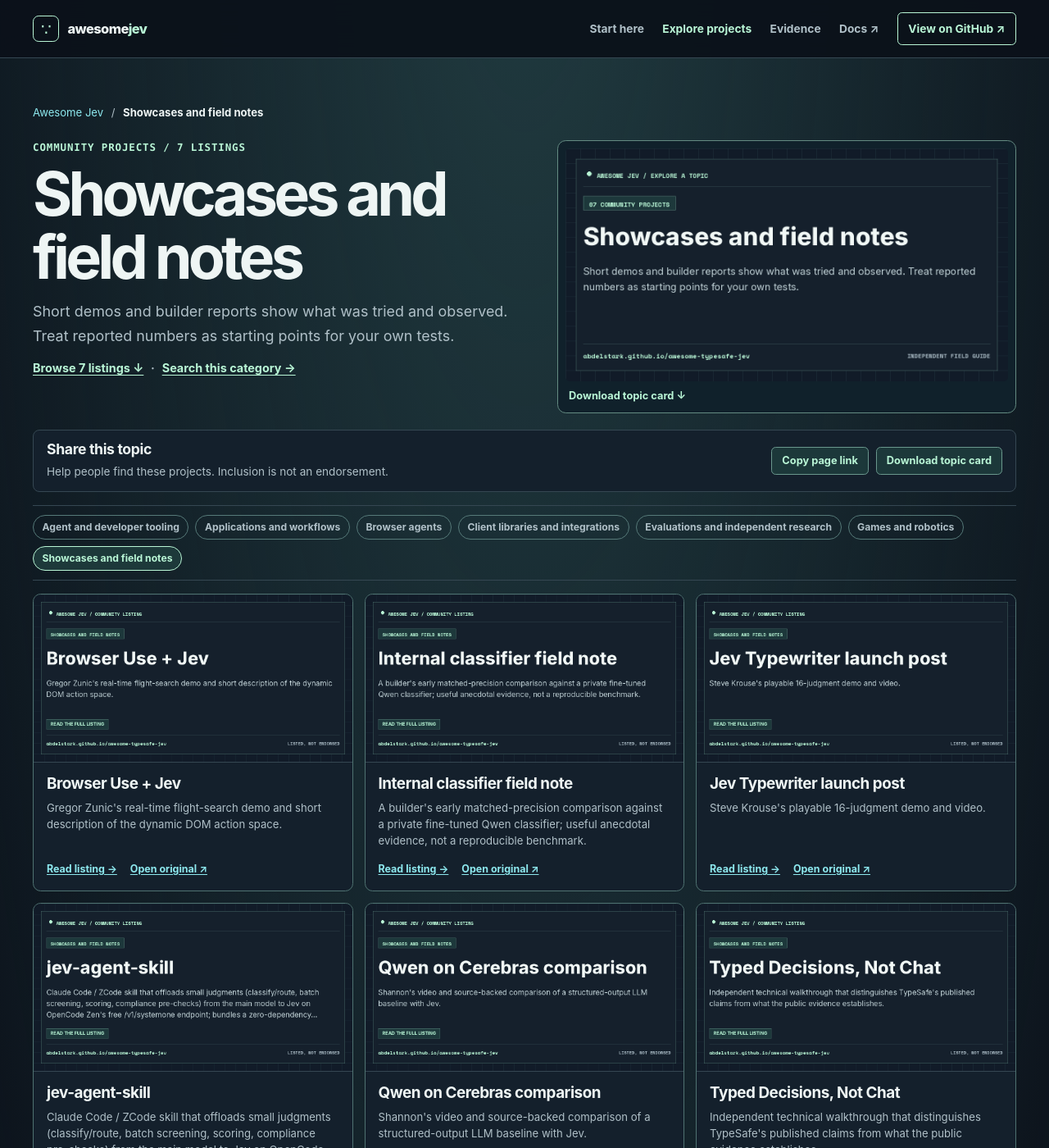
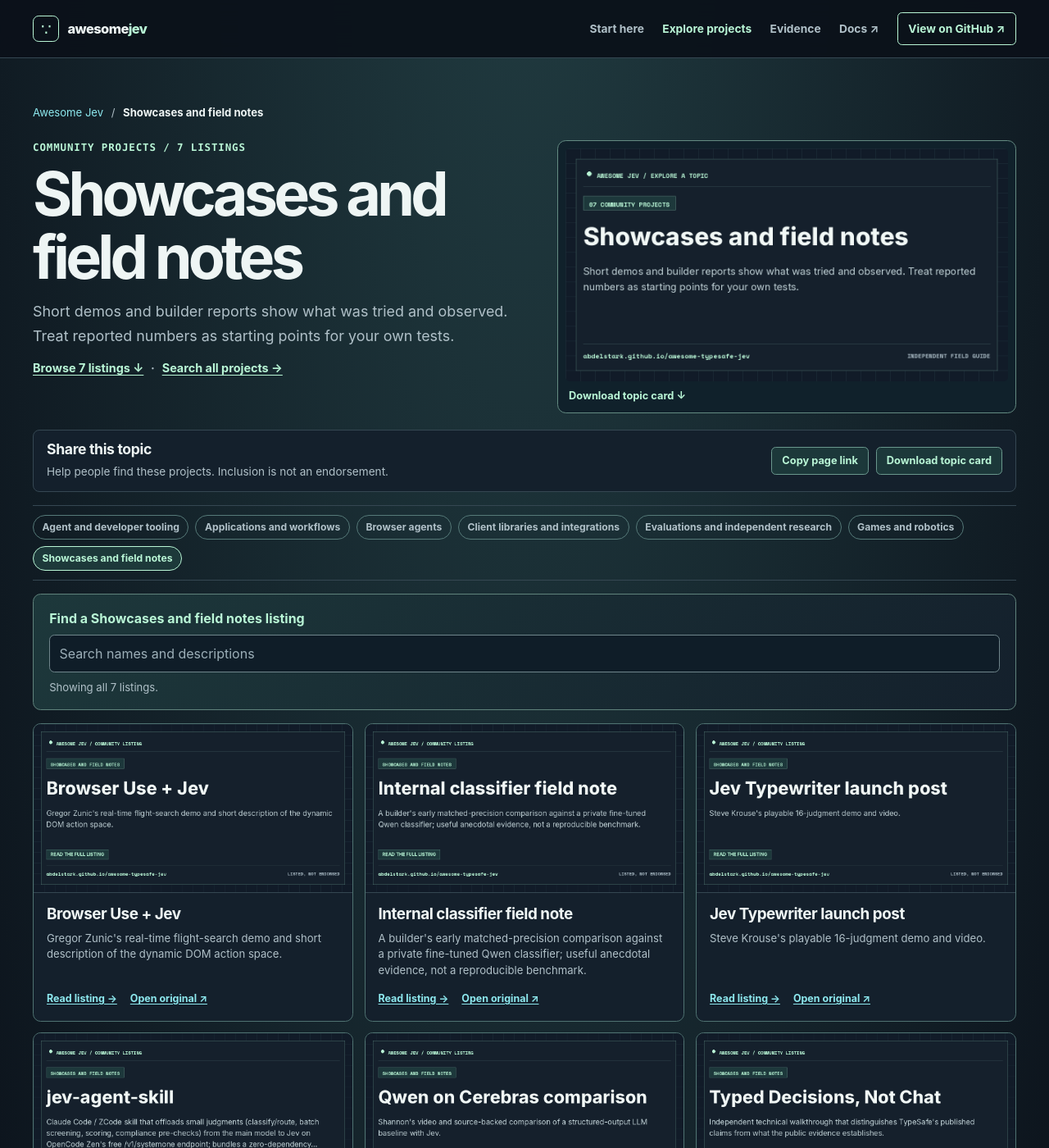
Before and after one commit to AbdelStark/awesome-typesafe, a Jekyll site: the page built from categories/showcases-and-field-notes.html, in a window 1280 px wide and 1400 px high. Shown: the whole window at 82% size. Built offline with Jekyll 4.4.1, drawn with Linux system fonts in a browser that asks for light colours; some of the changed lines change nothing that is shown.

Commit message:
Let readers filter category pages in place

```diff
--- a/_layouts/category.html
+++ b/_layouts/category.html
@@ -13,7 +13,7 @@
       <p class="category-page__eyebrow">Community projects / {{ page.resources.size }} listings</p>
       <h1>{{ page.category_name | escape }}</h1>
       <p class="category-page__intro">{{ page.description | escape }}</p>
-      <p class="category-page__actions"><a href="#category-projects">Browse {{ page.resources.size }} listings ↓</a> <span aria-hidden="true">·</span> <a href="{{ '/' | relative_url }}?category={{ page.category_id | url_encode }}#community-projects">Search this category →</a></p>
+      <p class="category-page__actions"><a href="#category-projects">Browse {{ page.resources.size }} listings ↓</a> <span aria-hidden="true">·</span> <a href="{{ '/' | relative_url }}#community-projects">Search all projects →</a></p>
     </header>
     <a class="category-page__visual" href="{{ page.social_image | relative_url }}" download="awesome-jev-{{ page.category_id | escape }}.png" aria-label="Download the share card for {{ page.category_name | escape }}">
       <img src="{{ page.social_image | relative_url }}" width="1200" height="630" alt="Awesome Jev share card for {{ page.category_name | escape }}" decoding="async">
@@ -39,6 +39,15 @@
     {% endfor %}
   </nav>
 
+  <div class="category-page__filter" hidden>
+    <label for="category-search">Find a {{ page.category_name | escape }} listing</label>
+    <div class="category-page__filter-controls">
+      <input id="category-search" type="search" placeholder="Search names and descriptions" autocomplete="off" aria-controls="category-projects">
+      <button type="button" class="category-page__filter-clear" hidden>Clear</button>
+    </div>
+    <p class="category-page__filter-status" role="status" aria-live="polite"></p>
+  </div>
+
   <div class="category-page__grid" id="category-projects" tabindex="-1">
     {% for resource in page.resources %}
     <article class="category-page__card">
@@ -56,6 +65,7 @@
     </article>
     {% endfor %}
   </div>
+  <p class="category-page__empty" hidden>No listings match that search. Try another term or clear the filter.</p>
 
   <p class="category-page__note">Community entries are independent unless their source says otherwise. Inclusion is not an endorsement or security review. <a href="https://github.com/AbdelStark/awesome-typesafe-jev/issues/new?template=report-stale.yml">Report an outdated detail →</a></p>
 </div>
--- a/assets/resource.js
+++ b/assets/resource.js
@@ -20,7 +20,7 @@
     button.textContent = label;
     button.addEventListener('click', async () => {
       try {
-        await navigator.clipboard.writeText(value);
+        await navigator.clipboard.writeText(typeof value === 'function' ? value() : value);
         report(success);
       } catch {
         report('Copy unavailable in this browser.');
@@ -31,8 +31,19 @@
 
   const pageUrl = canonical.href;
   const isProject = Boolean(document.querySelector('.resource-page'));
+  const categoryPage = document.querySelector('.category-page');
+  function shareUrl() {
+    if (!categoryPage) return pageUrl;
+    const url = new URL(pageUrl);
+    const query = new URL(location.href).searchParams.get('q')?.trim();
+    if (query) {
+      url.searchParams.set('q', query);
+      url.hash = 'category-projects';
+    }
+    return url.href;
+  }
   if (navigator.clipboard?.writeText) {
-    buttons.prepend(copyButton('Copy page link', pageUrl, 'Page link copied.'));
+    buttons.prepend(copyButton('Copy page link', shareUrl, 'Page link copied.'));
   }
   if (isProject && navigator.clipboard?.writeText) {
     const badgeUrl = new URL('assets/listed-badge.svg', home.href).href;
@@ -45,7 +56,7 @@
     shareButton.textContent = isProject ? 'Share project' : 'Share topic';
     shareButton.addEventListener('click', async () => {
       try {
-        await navigator.share({ title: document.title, url: pageUrl });
+        await navigator.share({ title: document.title, url: shareUrl() });
         report(isProject ? 'Project shared.' : 'Topic shared.');
       } catch (error) {
         if (error?.name !== 'AbortError') report('Share unavailable in this browser.');
@@ -53,4 +64,50 @@
     });
     buttons.prepend(shareButton);
   }
+
+  if (categoryPage) {
+    const filter = categoryPage.querySelector('.category-page__filter');
+    const input = filter?.querySelector('input');
+    const clear = filter?.querySelector('button');
+    const count = filter?.querySelector('.category-page__filter-status');
+    const empty = categoryPage.querySelector('.category-page__empty');
+    const cards = [...categoryPage.querySelectorAll('.category-page__card')];
+    if (!filter || !input || !clear || !count || !empty || !cards.length) return;
+
+    const searchable = cards.map((card) => [
+      card.querySelector('h2')?.textContent || '',
+      card.querySelector('.category-page__card-body p')?.textContent || '',
+    ].join(' ').toLocaleLowerCase());
+    function updateFilter(updateUrl) {
+      const query = input.value.trim();
+      const terms = query.toLocaleLowerCase().split(/\s+/).filter(Boolean);
+      let visible = 0;
+      cards.forEach((card, index) => {
+        const matches = terms.every((term) => searchable[index].includes(term));
+        card.hidden = !matches;
+        if (matches) visible += 1;
+      });
+      clear.hidden = !query;
+      empty.hidden = visible !== 0;
+      count.textContent = query
+        ? `${visible} of ${cards.length} listings match “${query}”.`
+        : `Showing all ${cards.length} listings.`;
+      if (updateUrl) {
+        const url = new URL(location.href);
+        if (query) url.searchParams.set('q', query);
+        else url.searchParams.delete('q');
+        history.replaceState(null, '', url);
+      }
+    }
+
+    input.value = new URL(location.href).searchParams.get('q') || '';
+    input.addEventListener('input', () => updateFilter(true));
+    clear.addEventListener('click', () => {
+      input.value = '';
+      updateFilter(true);
+      input.focus();
+    });
+    filter.hidden = false;
+    updateFilter(false);
+  }
 })();
--- a/assets/style.css
+++ b/assets/style.css
@@ -350,6 +350,15 @@
 .category-page__topics { display: flex; flex-wrap: wrap; gap: .5rem; margin: 0 0 1rem; padding: .7rem 0; border-block: 1px solid var(--line); }
 .category-page__topics a { display: inline-block; padding: .36rem .66rem; border: 1px solid #567a79; border-radius: 999px; color: var(--muted); font-size: .76rem; font-weight: 700; line-height: 1.35; text-decoration: none; }
 .category-page__topics a:hover, .category-page__topics a[aria-current="page"] { border-color: var(--mint); background: #1d393a; color: var(--mint); }
+.category-page__filter { margin: 0 0 1rem; padding: 1rem 1.2rem; border: 1px solid #60837c; border-radius: .6rem; background: linear-gradient(130deg, #1d383b, var(--panel)); }
+.category-page__filter label { display: block; margin-bottom: .45rem; color: var(--mint); font-size: 1rem; font-weight: 750; }
+.category-page__filter-controls { display: flex; gap: .55rem; }
+.category-page__filter input { flex: 1; min-width: 0; min-height: 2.8rem; padding: .55rem .7rem; border: 1px solid #6f858b; border-radius: .4rem; background: #0f1d28; color: var(--text); font: inherit; }
+.category-page__filter input::placeholder { color: #9cafb8; }
+.category-page__filter-clear { padding: .45rem .85rem; border: 1px solid #6a978d; border-radius: .4rem; background: #1c383a; color: var(--mint); font-family: inherit; font-size: .85rem; font-weight: 700; line-height: 1.4; cursor: pointer; }
+.category-page__filter-clear:hover { border-color: var(--mint); background: #25504a; }
+.category-page__filter-status { margin: .45rem 0 0 !important; color: var(--muted); font-size: .82rem; }
+.category-page__empty { margin: .8rem 0 0 !important; color: var(--gold); }
 .category-page__grid { display: grid; grid-template-columns: repeat(3, minmax(0, 1fr)); gap: .85rem; scroll-margin-top: 5rem; }
 .category-page__card { display: flex; min-width: 0; flex-direction: column; overflow: hidden; border: 1px solid #4f7271; border-radius: .6rem; background: var(--panel); }
 .category-page__card:hover { border-color: var(--mint); }
```
